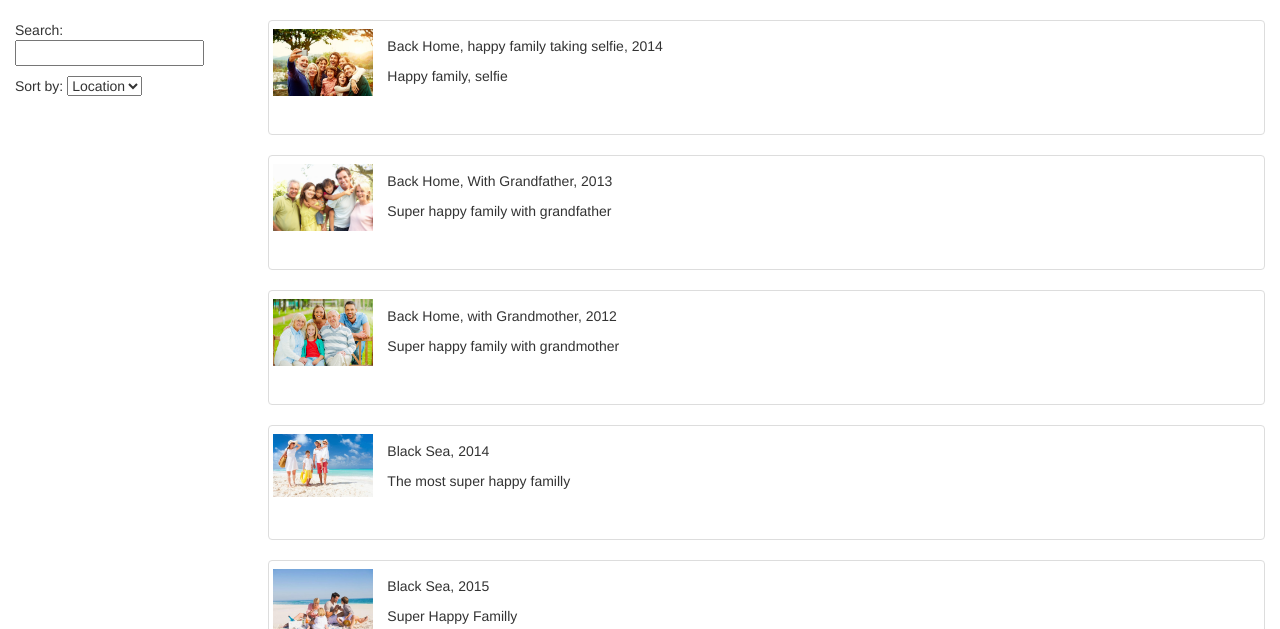
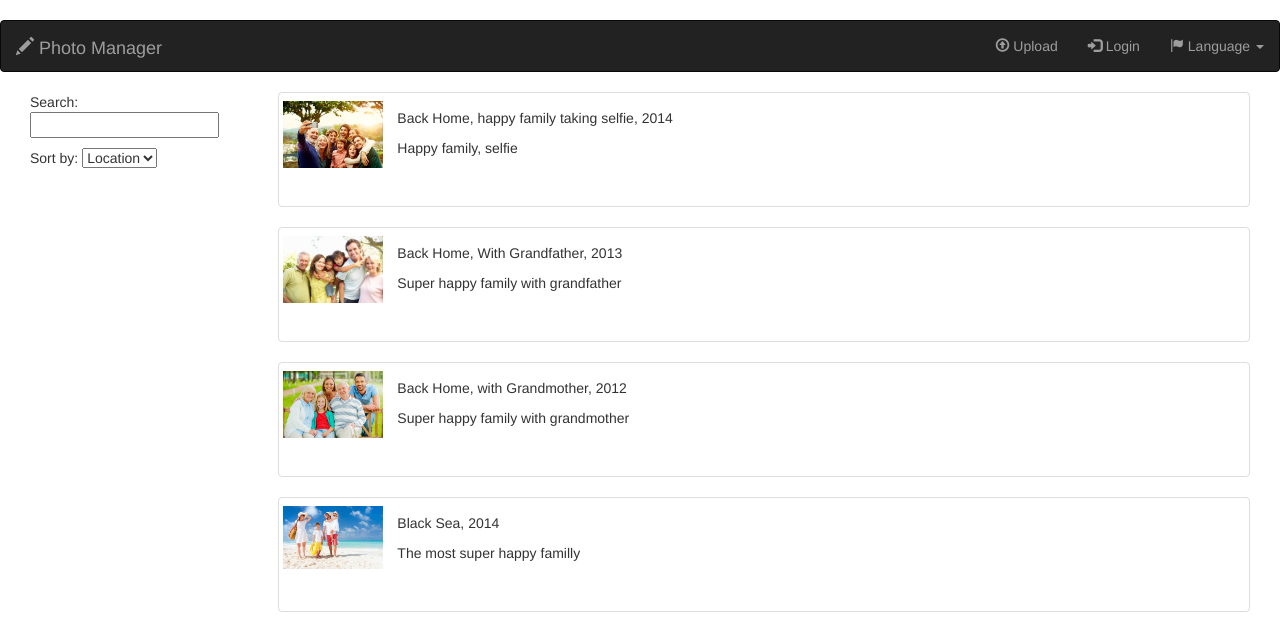
Before and after one commit to steliancorbut/photo-manager, a website: page index.html in a window 1280 px wide. Shown: the top 629 px of the page. Drawn offline with nearby package versions, Linux system fonts and the light colour scheme.

Commit message:
with navbar menu

```diff
--- a/index.html
+++ b/index.html
@@ -2,19 +2,58 @@
 <html lang="en" ng-app="photoApp">
 <head>
    <meta charset="utf-8">
+   <meta name="viewport" content="width=device-width, initial-scale=1">
+
    <title>Photo Manager</title>
+   <link rel="shortcut icon" type="image/png" href="favicon.ico"/>
+
    <link rel="stylesheet" href="bower_components/bootstrap/dist/css/bootstrap.css" />
    <link rel="stylesheet" href="app.css" />
+
    <script src="bower_components/angular/angular.js"></script>
    <script src="app.module.js"></script>
    <script src="photo-list/photo-list.module.js"></script>
    <script src="photo-list/photo-list.component.js"></script>
+
+   <script src="https://ajax.googleapis.com/ajax/libs/jquery/3.2.1/jquery.min.js"></script>
+   <script src="https://maxcdn.bootstrapcdn.com/bootstrap/3.3.7/js/bootstrap.min.js"></script>
 </head>
 <body>
+  <nav class="navbar navbar-inverse">
+    <div class="container-fluid">
+      <div class="navbar-header">
+        <a class="navbar-brand" href="index.html"><span class="glyphicon glyphicon-pencil"></span> Photo Manager</a>
+      </div>
+      <!-- <ul class="nav navbar-nav">
+        <li class="active"><a href="#">Home</a></li>
+        <li class="dropdown"><a class="dropdown-toggle" data-toggle="dropdown" href="#">Page 1 <span class="caret"></span></a>
+          <ul class="dropdown-menu">
+            <li><a href="#">Page 1-1</a></li>
+            <li><a href="#">Page 1-2</a></li>
+            <li><a href="#">Page 1-3</a></li>
+          </ul>
+        </li>
+        <li><a href="#">Page 2</a></li>
+      </ul> -->
+      <ul class="nav navbar-nav navbar-right">
+        <li><a href="#"><span class="glyphicon glyphicon-upload"></span> Upload</a></li>
+        <li><a href="#"><span class="glyphicon glyphicon-log-in"></span> Login</a></li>
+        <li class="dropdown"><a class="dropdown-toggle" data-toggle="dropdown" href="#">
+          <span class="glyphicon glyphicon-flag"></span> Language <span class="caret"></span></a>
+          <ul class="dropdown-menu">
+            <li><a href="#">English</a></li>
+            <li><a href="#">German</a></li>
+            <li><a href="#">Romanian</a></li>
+          </ul>
+        </li>
+      </ul>
+    </div>
+  </nav>
 
+  <div class="container-fluid">
     <!-- Use a custom component to render a list of photos -->
-
     <photo-list></photo-list>
+  </div>
 
 </body>
 </html>
```
Lines whose indentation alone changed are shown as unchanged.
